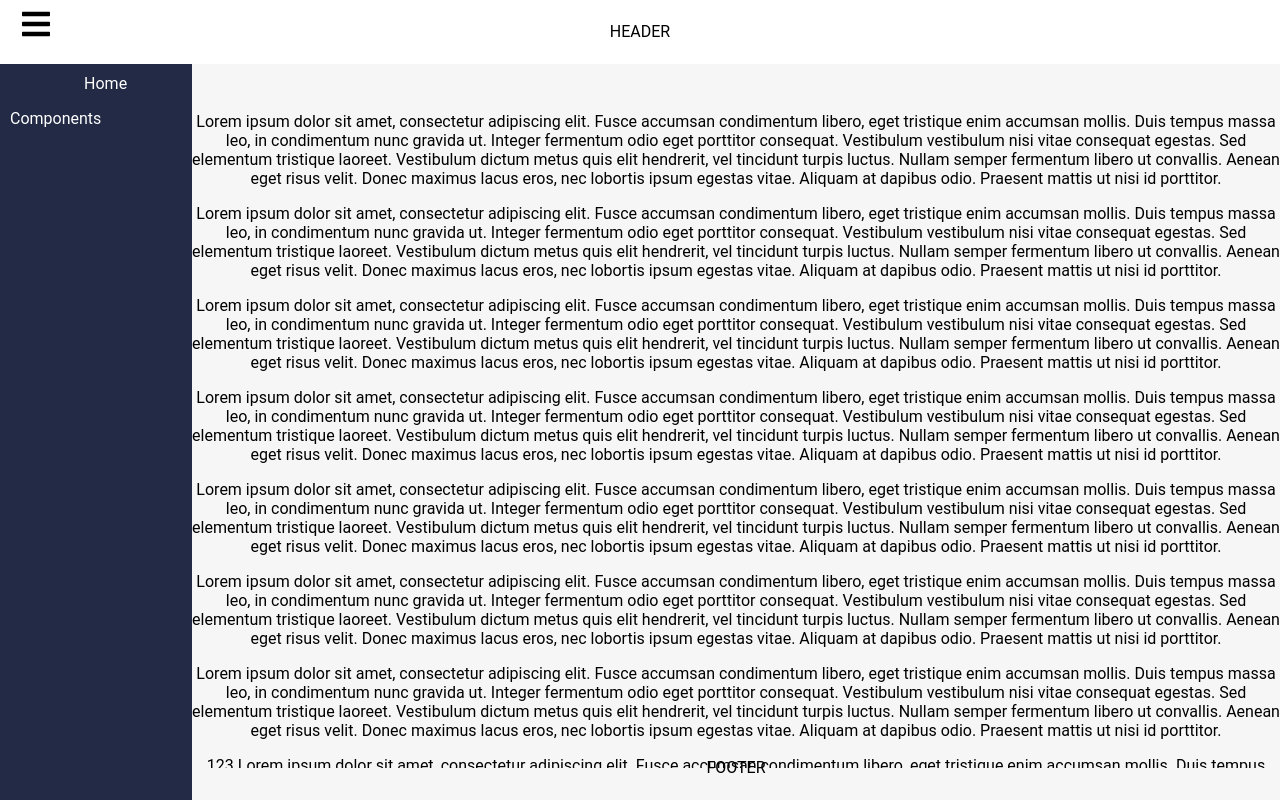
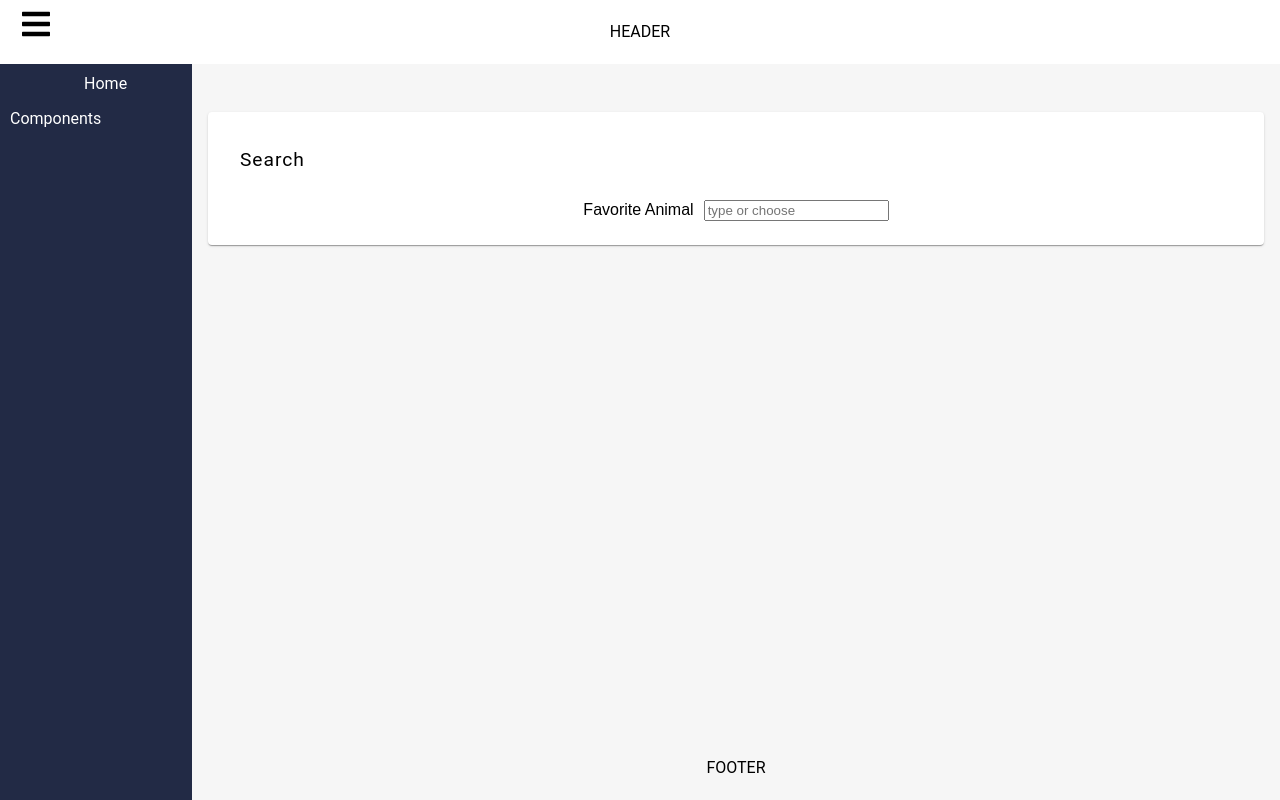
Before and after one commit to rayxsan/portfolio, a React (Create React App) app: page /components/dropdown in a window 1280 px wide. Before the commit this address led to /. Built offline with nearby package versions, Linux system fonts and the light colour scheme.

Commit message:
add searchable dropdaown

```diff
--- a/src/App.tsx
+++ b/src/App.tsx
@@ -12,6 +12,7 @@ import {
   RadioPage,
   MenuPage,
   CardPage,
+  DropdownPage,
 } from "./Pages";
 
 interface OwnProps {}
@@ -30,6 +31,7 @@ class App extends Component<Props, State> {
         <Route path="/components/radio" component={RadioPage} />
         <Route path="/components/menu" component={MenuPage} />
         <Route path="/components/card" component={CardPage} />
+        <Route path="/components/dropdown" component={DropdownPage} />
         <Redirect to="/" />
       </Switch>
     );
--- /dev/null
+++ b/src/Components/Dropdown/Dropdown.styled.ts
@@ -0,0 +1,18 @@
+import styled from "styled-components";
+
+export const StyledDropdown = styled.div`
+  label,
+  footer {
+    font-family: sans-serif;
+  }
+
+  label {
+    font-size: 1rem;
+    padding-right: 10px;
+  }
+
+  select {
+    font-size: 0.9rem;
+    padding: 2px 5px;
+  }
+`;
--- /dev/null
+++ b/src/Components/Dropdown/Dropdown.tsx
@@ -0,0 +1,29 @@
+import React, { FunctionComponent } from "react";
+import { StyledDropdown } from "./Dropdown.styled";
+
+interface Props {
+  options: string[];
+  defaultOption?: string;
+  inputVal?: boolean;
+  label?: string;
+  placeholder?: string;
+}
+
+// TODO styling
+// Make the input clearable
+const Dropdown: FunctionComponent<Props> = ({ options, placeholder, inputVal, label }) => {
+  return (
+    <StyledDropdown>
+      <label htmlFor="chioce">{label}</label>
+      {/* input's list has to be equal to list's id */}
+      {inputVal && <input list="input-list" placeholder={placeholder} />}
+      <datalist id="input-list">
+        {options.map(option => {
+          return <option value={option}>{option}</option>;
+        })}
+      </datalist>
+    </StyledDropdown>
+  );
+};
+
+export default Dropdown;
--- /dev/null
+++ b/src/Pages/DropdownPage.tsx
@@ -0,0 +1,17 @@
+import React from "react";
+import Dropdown from "../Components/Dropdown/Dropdown";
+import Card from "../Components/UI/Card/Card";
+
+const pets = ["dog", "cat", "hamster", "parrot", "spider", "goldfish"];
+
+const DropdownPage = () => {
+  return (
+    <div>
+      <Card title="search">
+        <Dropdown inputVal options={pets} label="Favorite Animal" placeholder="type or choose" />
+      </Card>
+    </div>
+  );
+};
+
+export default DropdownPage;
--- a/src/Pages/index.ts
+++ b/src/Pages/index.ts
@@ -5,6 +5,7 @@ import ProgressPage from "./ProgressPage";
 import RadioPage from "./RadioPage";
 import MenuPage from "./MenuPage";
 import CardPage from "./CardPage";
+import DropdownPage from "./DropdownPage";
 
 export {
   HomePage,
@@ -14,4 +15,5 @@ export {
   RadioPage,
   MenuPage,
   CardPage,
+  DropdownPage,
 };
--- a/src/hoc/Layout/Sidebar/Sidebar.tsx
+++ b/src/hoc/Layout/Sidebar/Sidebar.tsx
@@ -26,6 +26,7 @@ const Sidebar: FunctionComponent<Props> = props => {
             <NavLink to={"/components/radio"}>Radio</NavLink>
             <NavLink to={"/components/menu"}>Menu</NavLink>
             <NavLink to={"/components/card"}>Cards</NavLink>
+            <NavLink to={"/components/dropdown"}>Dropdown</NavLink>
           </ul>
         ) : null}
         {/* <div className="NavSection" onClick={() => setOpen(!open)}>
```
